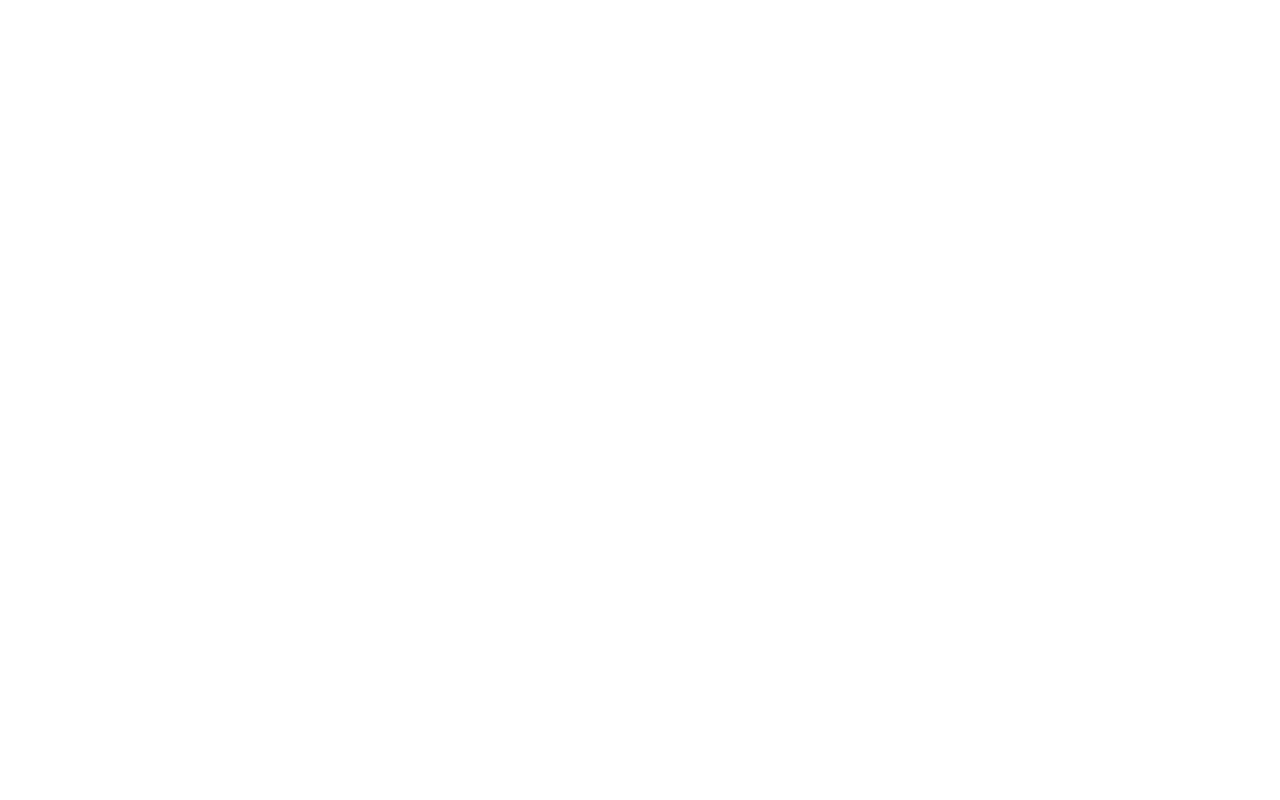
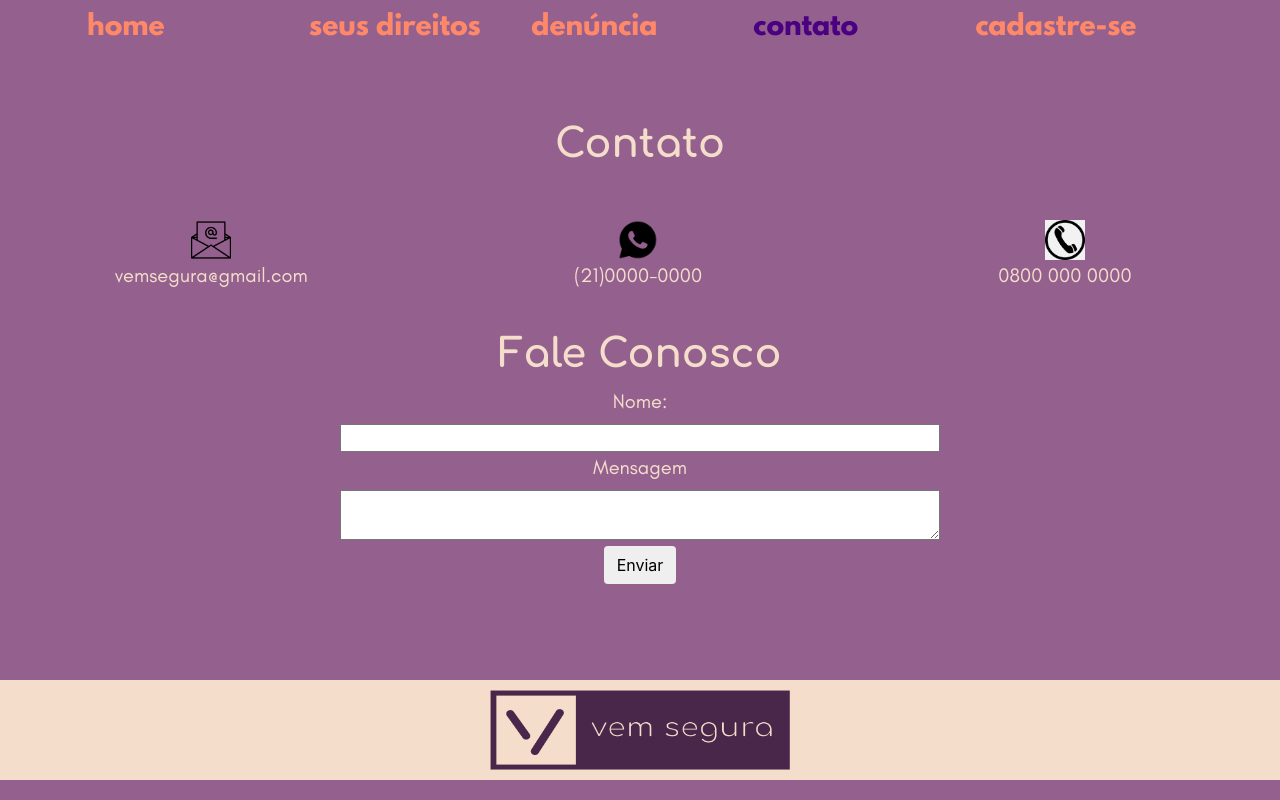
Before and after one commit to alinercardoso/vemsegura, a plain HTML site: page contato.html in a window 1280 px wide. Drawn offline with nearby package versions, Linux system fonts and the light colour scheme; files whose address does not match are found by name.

Commit message:
estilização das páginas

```diff
--- a/CSS/estilo.css
+++ b/CSS/estilo.css
@@ -195,7 +195,7 @@ body{
 
 
 #body-leis{
-    background-image: url(../images/bg1-vemsegura.png);
+    background-color: #FFF0E9;
     background-size: cover;
 }
 
@@ -209,7 +209,7 @@ body{
     color: #FF8869;
     text-align: center;
     line-height: 100px;
-    text-indent: 100px;
+
     font-size: 26pt;
     font-weight: bolder;
 }
@@ -249,6 +249,58 @@ body{
     color: #49274a;
 }
 
-#cor-bege{
-    color: #f4decb;
+#cor-roxo2{
+    color:#94618e;
 }
+/*------------------PÁGINA DE DENUNCIA-----------------*/
+
+#body-denuncia{
+    background-color: #94618e;
+}
+
+.rodape2{
+    height: 100px;
+    background-color:#F4DECB;
+    display:flex ;
+    justify-content: center;
+
+}
+
+#titulo-denuncia{
+    font-family: Confortaa;
+    font-size: 30pt;
+    text-align: center;
+    color: #F4DECB;
+    vertical-align: middle;
+}
+
+label{
+    font-family: GlacialIndiferencce;
+    font-size: 15pt;
+    color: #F4DECB
+}
+
+.contatos{
+    color:#f4decb;
+    text-align: center;
+    font-size: 15pt;
+    font-family: GlacialIndiferencce;
+    width: 33%;
+    display: inline-block;
+    margin-top: 20px;
+    vertical-align: top ;
+}
+
+#contatos{
+
+    width: 100%;
+}
+
+#titulo-contato{
+    font-family: Confortaa;
+    font-size: 30pt;
+    text-align: center;
+    color: #F4DECB;
+    padding-top: 120px;
+
+}
--- a/contato.html
+++ b/contato.html
@@ -0,0 +1,87 @@
+<!DOCTYPE html>
+<html>
+
+<head>
+  <meta charset="utf-8">
+  <meta name="viewport" content="width=device-width">
+  <title>Denuncia</title>
+  <link rel="stylesheet" href="https://stackpath.bootstrapcdn.com/bootstrap/4.1.3/css/bootstrap.min.css" integrity="sha384-MCw98/SFnGE8fJT3GXwEOngsV7Zt27NXFoaoApmYm81iuXoPkFOJwJ8ERdknLPMO" crossorigin="anonymous">
+  <link rel="stylesheet" type="text/CSS" href="./CSS/estilo.css">
+  <script src="../js/script.js"></script>
+
+</head>
+
+<header>
+  <nav class="menu">
+    <a href="index.html">home</a>
+    <a href="leis.html">seus direitos</a>
+    <a href="denuncia.php">denúncia</a>
+    <a href="contato.html" id="active">contato</a>
+    <a href="cadastro.php" >cadastre-se</a>
+  </nav>
+</header>
+
+    <body id="body-denuncia">
+
+
+
+        <main>
+            <h3 id="titulo-contato">Contato</h3>
+            <br>
+
+
+            <section id="contatos" >
+                <div class="contatos">
+                    <img src="./Images/email-icone.png" alt="icone email" width="40px" >
+                    <p>vemsegura@gmail.com</p>
+                </div>
+
+                <div class="contatos">
+                    <img src="./Images/WhatsApp-icone.png" alt="icone whatsapp" width="40px">
+                    <p>(21)0000-0000</p>
+                </div>
+
+                <div class="contatos">
+                    <img src="./Images/telefone-icone.png" alt="icone telefone" width="40px">
+                    <p>0800 000 0000</p>
+
+                </div>
+
+            </section>
+            <br>
+            <section id="formulario">
+                <h2 id="titulo-denuncia">Fale Conosco</h2>
+                <center>
+                    <form method = "post" action ="">
+                        <label>Nome:</label>
+                        <br>
+                        <input type="text" name = "nome" style="width:600px;">
+                        <br>
+                        <label>Mensagem</label>
+                        <br>
+                        <textarea name = "msg" style="width:600px;"></textarea>
+                        <br>
+                        <button type="submit" name="cadastrar" class="btn btn-secondary-color-dark mb-4" id="cadastrar_usuario"> Enviar </button>
+
+
+
+                    </form>
+
+
+                </center>
+
+            </section>
+
+        </main>
+
+        <br><br><br>
+
+
+
+
+        <footer class="rodape2">
+            <img id="logo-footer" src="./images/Logo.png" alt="">
+        </footer>
+
+    </body>
+</html>
```
Also changed, not shown: index.html (+2 -2 lines), leis.html (+15 -7 lines), images/WhatsApp-icone.png (added), images/email-icone.png (added), images/telefone-icone.png (added), 2 other files.
